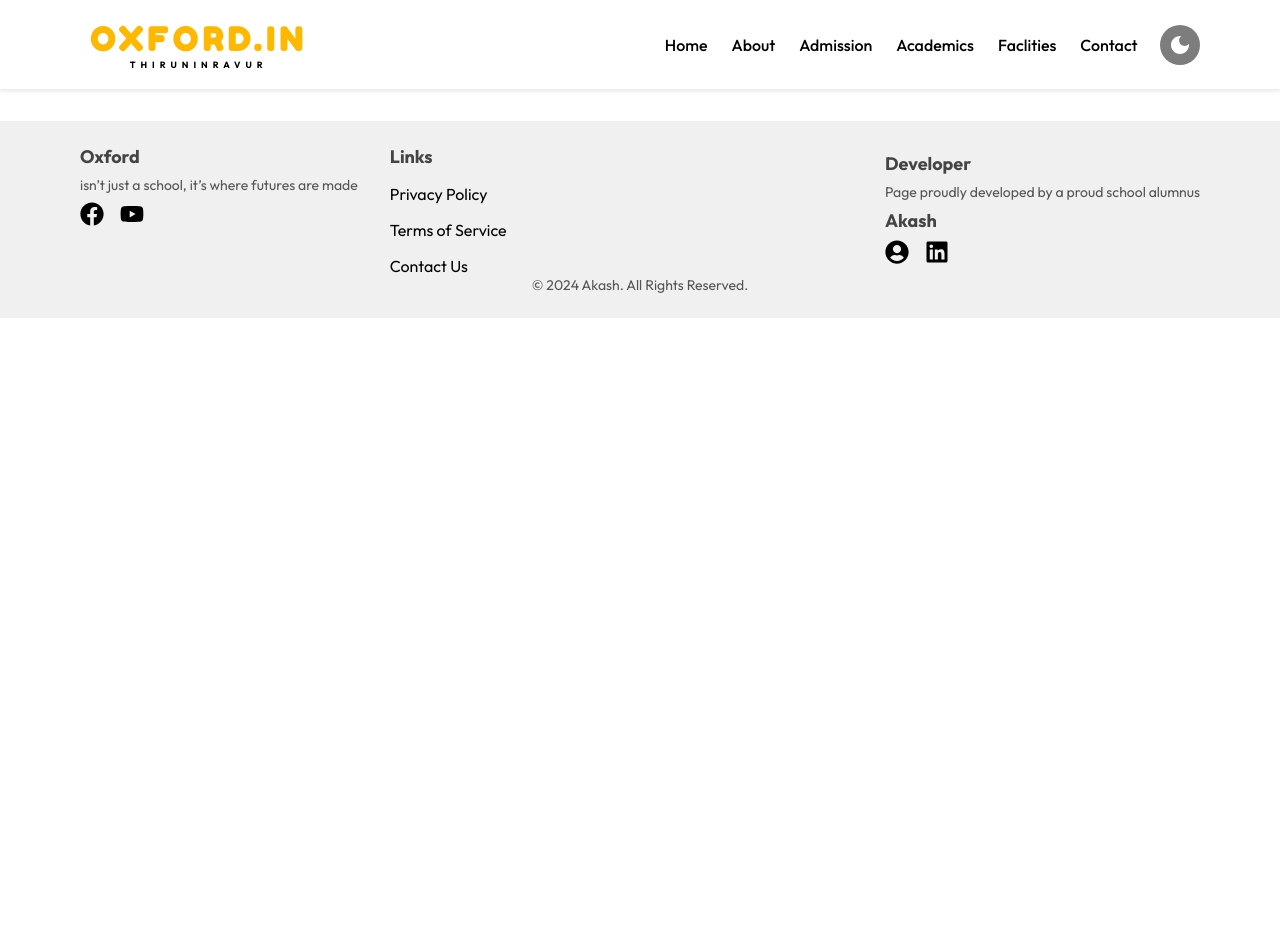
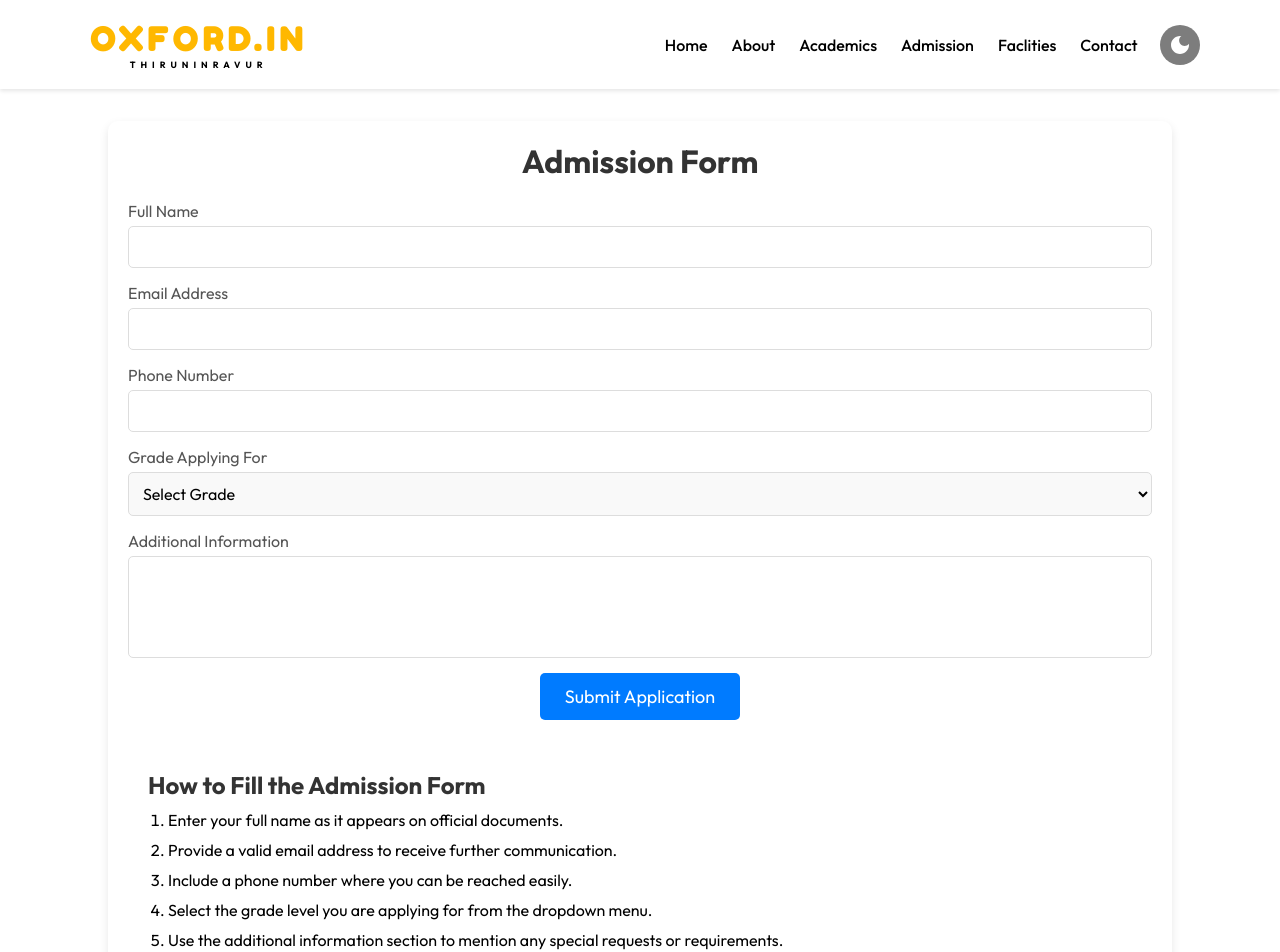
Before and after one commit to 21002624/oxford, a React (Vite) app: page /admission in a window 1280 px wide. Shown: the top 952 px of the page. Before the commit the page ends 800 px from the top, so only its background shows below. Built offline with nearby package versions, Linux system fonts and the light colour scheme.

Commit message:
admission

```diff
--- a/src/App.jsx
+++ b/src/App.jsx
@@ -11,6 +11,7 @@ import TeacherLogin from './Pages/Login/Teacherlogin';
 import CustomizedSwitches  from '../src/Components/DarkMode/DarkMode';
 import Academics from './Pages/Academics/Academics';
 import Facilities from './Pages/Facilities/Facilities';
+import Admission from './Pages/Admission/Admission';
 function App() {
   const [count, setCount] = useState(0)
 
@@ -23,6 +24,7 @@ function App() {
         <Route path="/parentlogin" element={<ParentLogin />} />
         <Route path="/teacherlogin" element={<TeacherLogin />} />
         <Route path="/contact" element={<Contact />} />
+        <Route path="/admission" element={<Admission />} />
         <Route path="/academics" element={<Academics />} />
         <Route path="/faclities" element={<Facilities/>} />
       </Routes>
--- a/src/Components/MobNav/MobNav.css
+++ b/src/Components/MobNav/MobNav.css
@@ -23,6 +23,7 @@
     font-size: 18px;
     font-weight: 500;
     transition: color 0.3s ease;
+    font-weight: 300;
   }
 
   .mobNavItem a:hover {
--- a/src/Components/Nav/Nav.jsx
+++ b/src/Components/Nav/Nav.jsx
@@ -12,9 +12,11 @@ const Nav = () => {
         <li className="navItem">
           <Link to="/about">About</Link>
         </li>
-        <li className="navItem">Admission</li>
         <li className="navItem">
           <Link to="/academics">Academics</Link>
+        </li>
+        <li className="navItem">
+          <Link to="/admission">Admission</Link>
         </li>
         <li className="navItem">
           <Link to="/faclities">Faclities</Link>
--- /dev/null
+++ b/src/Pages/Admission/Admission.css
@@ -0,0 +1,100 @@
+.admission-container {
+    width: 80%;
+    margin: 0 auto;
+    padding: 20px;
+    border-radius: 10px;
+    box-shadow: 0 4px 10px rgba(0, 0, 0, 0.1);
+    margin-top: 2rem;
+  }
+
+  body.dark-mode .admission-container{
+    background-color: rgb(38, 38, 38);
+  }
+
+  .admission-title {
+    font-size: 32px;
+    text-align: center;
+    color: #333;
+    margin-bottom: 20px;
+  }
+
+  .admission-form {
+    display: flex;
+    flex-direction: column;
+    gap: 15px;
+  }
+
+  .form-group {
+    display: flex;
+    flex-direction: column;
+  }
+
+  .form-group label {
+    font-size: 16px;
+    color: #555;
+    margin-bottom: 5px;
+  }
+
+  body.dark-mode .form-group label {
+    color: white;
+  }
+
+  /* body.dark-mode .form-group input{
+    background-color: #333;
+  } */
+
+  .form-group input,
+  .form-group select,
+  .form-group textarea {
+    padding: 10px;
+    font-size: 16px;
+    border: 1px solid #ddd;
+    border-radius: 5px;
+  }
+
+  textarea {
+    resize: none;
+  }
+
+  .submit-button {
+    padding: 12px 20px;
+    font-size: 18px;
+    color: #fff;
+    background-color: #007bff;
+    border: none;
+    border-radius: 5px;
+    cursor: pointer;
+    align-self: center;
+    width: 200px;
+  }
+
+  .submit-button:hover {
+    background-color: #0056b3;
+  }
+
+  .instructions {
+    margin-top: 30px;
+    padding: 20px;
+    border-radius: 5px;
+  }
+
+  .instructions h2 {
+    font-size: 24px;
+    color: #333;
+  }
+
+  .instructions ol {
+    margin-top: 10px;
+    padding-left: 20px;
+  }
+
+  .instructions li {
+    font-size: 16px;
+    margin-bottom: 10px;
+  }
+
+  .instructions p {
+    margin-top: 15px;
+    font-size: 14px;
+    color: #666;
+  }
--- /dev/null
+++ b/src/Pages/Admission/Admission.jsx
@@ -0,0 +1,115 @@
+import React, { useState } from "react";
+import "./Admission.css";
+
+const Admission = () => {
+  const [formData, setFormData] = useState({
+    name: "",
+    email: "",
+    phone: "",
+    grade: "",
+    message: "",
+  });
+
+  const handleChange = (e) => {
+    setFormData({
+      ...formData,
+      [e.target.name]: e.target.value,
+    });
+  };
+
+  const handleSubmit = (e) => {
+    e.preventDefault();
+    console.log("Form Submitted:", formData);
+    alert("Your application has been submitted successfully!");
+  };
+
+  return (
+    <div className="admission-container">
+      <h1 className="admission-title">Admission Form</h1>
+      <form className="admission-form" onSubmit={handleSubmit}>
+        <div className="form-group">
+          <label htmlFor="name">Full Name</label>
+          <input
+            type="text"
+            id="name"
+            name="name"
+            value={formData.name}
+            onChange={handleChange}
+            required
+          />
+        </div>
+
+        <div className="form-group">
+          <label htmlFor="email">Email Address</label>
+          <input
+            type="email"
+            id="email"
+            name="email"
+            value={formData.email}
+            onChange={handleChange}
+            required
+          />
+        </div>
+
+        <div className="form-group">
+          <label htmlFor="phone">Phone Number</label>
+          <input
+            type="tel"
+            id="phone"
+            name="phone"
+            value={formData.phone}
+            onChange={handleChange}
+            required
+          />
+        </div>
+
+        <div className="form-group">
+          <label htmlFor="grade">Grade Applying For</label>
+          <select
+            id="grade"
+            name="grade"
+            value={formData.grade}
+            onChange={handleChange}
+            required
+          >
+            <option value="">Select Grade</option>
+            <option value="1">Grade 1</option>
+            <option value="2">Grade 2</option>
+            <option value="3">Grade 3</option>
+            <option value="4">Grade 4</option>
+            <option value="5">Grade 5</option>
+            <option value="6">Grade 6</option>
+          </select>
+        </div>
+
+        <div className="form-group">
+          <label htmlFor="message">Additional Information</label>
+          <textarea
+            id="message"
+            name="message"
+            rows="4"
+            value={formData.message}
+            onChange={handleChange}
+          ></textarea>
+        </div>
+
+        <button type="submit" className="submit-button">Submit Application</button>
+      </form>
+
+      <div className="instructions">
+        <h2>How to Fill the Admission Form</h2>
+        <ol>
+          <li>Enter your full name as it appears on official documents.</li>
+          <li>Provide a valid email address to receive further communication.</li>
+          <li>Include a phone number where you can be reached easily.</li>
+          <li>Select the grade level you are applying for from the dropdown menu.</li>
+          <li>Use the additional information section to mention any special requests or requirements.</li>
+          <li>Click on "Submit Application" to complete the process.</li>
+        </ol>
+        <p>Once submitted, our team will review your application and contact you with further instructions. Thank you for choosing our institution!</p>
+      </div>
+    </div>
+  );
+};
+
+export default Admission;
```
Also changed, not shown: src/Components/MobNav/MobNav.jsx (line endings or trailing spaces).
